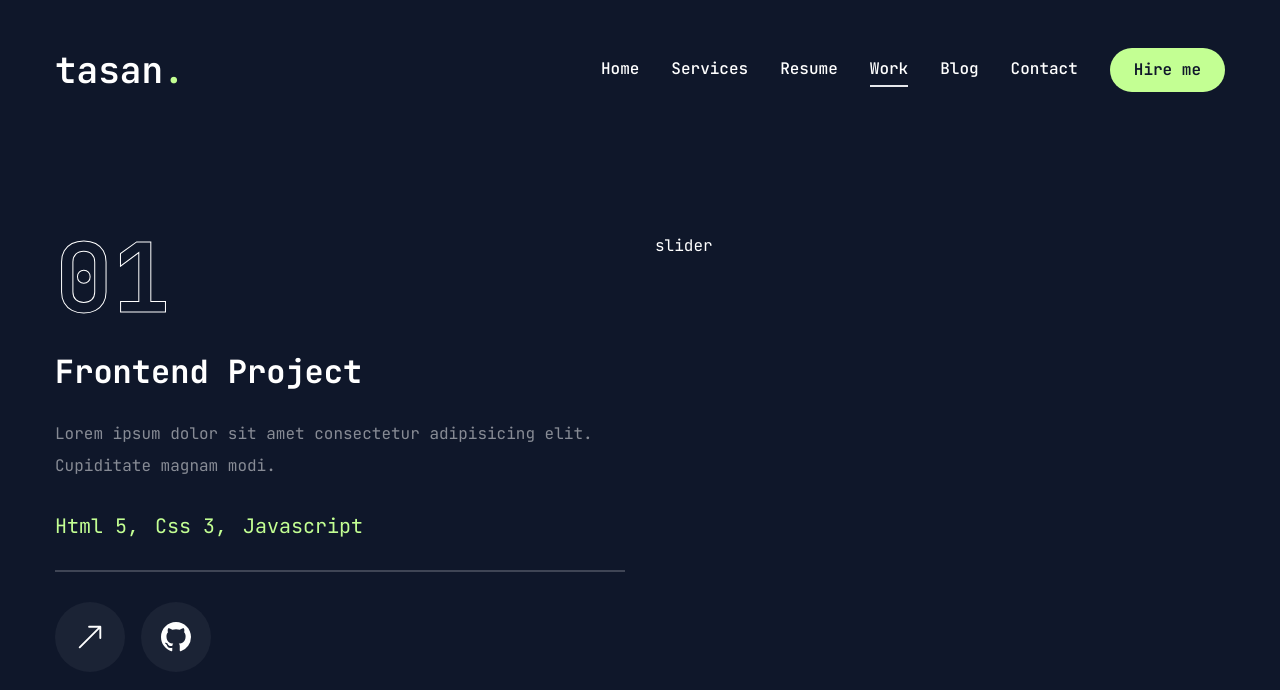
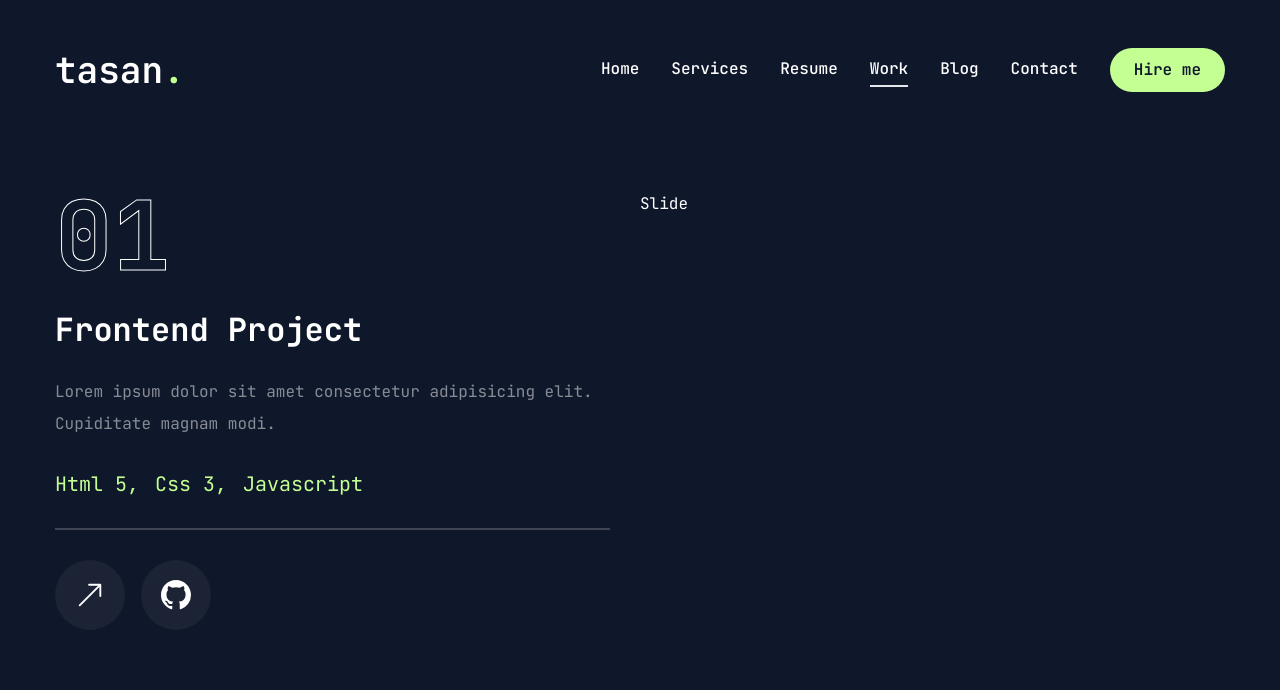
Before and after one commit to tauhid-hasan-dev/portfolio-tauhid, a Next.js app: page /work in a window 1280 px wide. Shown: the top 690 px of the page. Built offline with nearby package versions, Linux system fonts and the light colour scheme.

Commit message:
slide is working

```diff
--- a/app/work/page.jsx
+++ b/app/work/page.jsx
@@ -54,6 +54,11 @@ const projects = [
 
 const Work = () => {
   const [project, setProject] = useState(projects[0]);
+
+  const handleSlideChange = (swiper) => {
+    const currentindex = swiper.activeIndex;
+    setProject(projects[currentindex])
+  }
 
   return (
     <motion.section
@@ -117,7 +122,18 @@ const Work = () => {
               </div>
             </div>
           </div>
-          <div className="w-full xl:w-[50%] ">slider</div>
+          <div className="w-full xl:w-[50%]">
+            <Swiper
+              spaceBetween={30}
+              slidesPerView={1}
+              className="xl:h-[520px] mb-12"
+              onSlideChange={handleSlideChange}
+            >
+              {projects.map((project, index) => {
+                return <SwiperSlide key={index}>Slide</SwiperSlide>;
+              })}
+            </Swiper>
+          </div>
         </div>
       </div>
     </motion.section>
```
